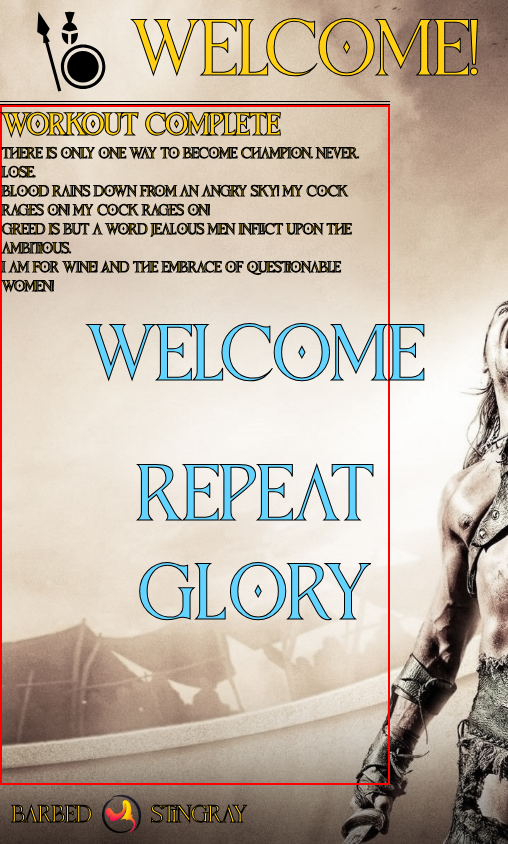
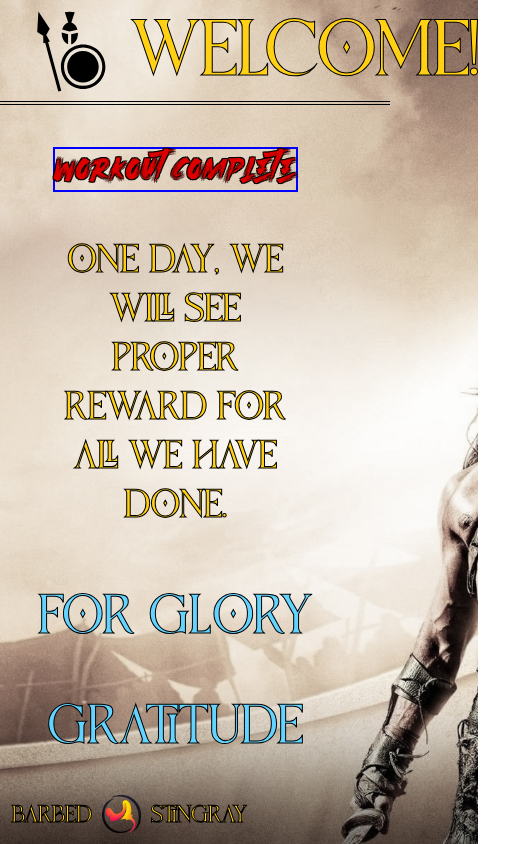
Before and after one commit to barbedStingray/spartan-strength, a React (Create React App) app: page /workoutComplete in a window 390 px wide. Shown: the whole page, 508 px wide, since content can reach past the window. Built offline with nearby package versions, Linux system fonts and the light colour scheme.

Commit message:
completed victory, style for mobile

```diff
--- a/src/Components/Header/Header.jsx
+++ b/src/Components/Header/Header.jsx
@@ -9,7 +9,7 @@ const Header = ({ title, setTitle }) => {
     <div className='header'>
 
       <Link to='/'>
-        <div className='homeButton' onClick={() => setTitle('Welcome')}>
+        <div className='homeButton' onClick={() => setTitle('Gratitude')}>
           <GiSpartan />
         </div>
       </Link>
--- a/src/Pages/WorkoutComplete/WorkoutComplete.css
+++ b/src/Pages/WorkoutComplete/WorkoutComplete.css
@@ -1,6 +1,31 @@
 .workoutComplete {
-    border: 2px solid red;
+    /* border: 2px solid red; */
     display: flex;
     flex-direction: column;
     flex: 1;
+    justify-content: flex-start;
+    gap: 5vh;
+    align-items: center;
+    padding: 5vh 15vw 0px 5vw;
 }
+
+.completeTitle {
+    border: 2px solid blue;
+    font-size: 7vw;
+    text-align: center;
+    font-family: ocean;
+    text-shadow: -1px -1px 0px #000, 1px -1px 0px #000, -1px 1px 0px #000, 1px 1px 0px #000;
+    -webkit-text-stroke: 0px;
+    color: var(--color-red);
+}
+
+.completeQuote {
+    /* border: 2px solid purple; */
+    font-size: 5vh;
+    width: 75%;
+    text-align: center;
+}
+.fontAdjust {
+    /* border: 2px solid gold; */
+    font-size: 7vh;
+}
--- a/src/Pages/WorkoutComplete/WorkoutComplete.jsx
+++ b/src/Pages/WorkoutComplete/WorkoutComplete.jsx
@@ -1,4 +1,4 @@
-import React from 'react';
+import React, { useState, useEffect } from 'react';
 import { motion as m } from 'framer-motion';
 import './WorkoutComplete.css';
 
@@ -7,9 +7,29 @@ import LandingLink from '../../Components/LandingLink';
 const WorkoutComplete = ({ setTitle, resetWorkout }) => {
 
   const options = [
-    { path: '/', name: 'Welcome' },
-    { path: '/spartacus', name: 'Repeat Glory' }
+    { path: '/spartacus', name: 'For Glory' },
+    { path: '/', name: 'Gratitude' }
   ];
+
+  const [quote, setQuote] = useState('');
+  const quotes = [
+    'There is only one way to become champion. Never. Lose.',
+    // 'Blood rains down from an angry sky! My cock rages on! My cock rages on!',
+    'Greed is but a word jealous men inflict upon the ambitious.',
+    // 'I am for wine, And the embrace of questionable women!',
+    // 'A man who so terrifies Jupiter the clouds burst and the Heavens weep.',
+    // 'A man must accept his fate, or be destroyed by it',
+    'One day, we will see proper reward for all we have done.',
+  ];
+
+  function generateRandomQuote(max) {
+    const position = Math.floor(Math.random() * max);
+    setQuote(quotes[position]);
+  }
+
+  useEffect(() => {
+    generateRandomQuote(quotes.length);
+  }, []);
 
   return (
     <m.div
@@ -21,16 +41,16 @@ const WorkoutComplete = ({ setTitle, resetWorkout }) => {
       transition={{ duration: 0.25, ease: 'easeInOut' }}
     >
 
-      <h1>WORKOUT COMPLETE</h1>
-      <p>There is only one way to become champion. Never. Lose.</p>
-      <p>blood rains down from an angry sky! my cock rages on! my cock rages on!</p>
-      <p>Greed is but a word jealous men inflict upon the ambitious.</p>
-      <p>I am for wine! And the embrace of questionable women!</p>
-
+      <div className='completeTitle'>
+        <p>WORKOUT COMPLETE</p>
+      </div>
+      <div className='completeQuote'>
+        <p>{quote}</p>
+      </div>
 
       <div className='landingLinks'>
         {options.map((item, i) => (
-          <div key={i}>
+          <div className='fontAdjust' key={i}>
             <LandingLink setTitle={setTitle} path={item.path} name={item.name} resetWorkout={resetWorkout} />
           </div>
         ))}
```
Lines whose indentation alone changed are shown as unchanged.
